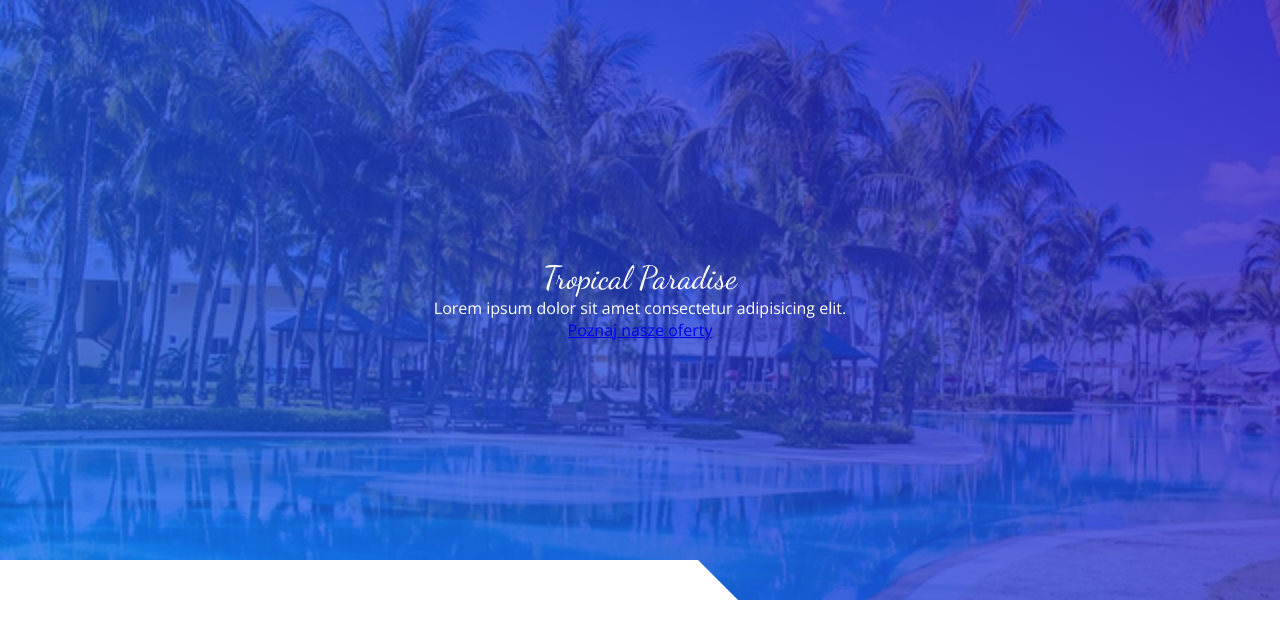
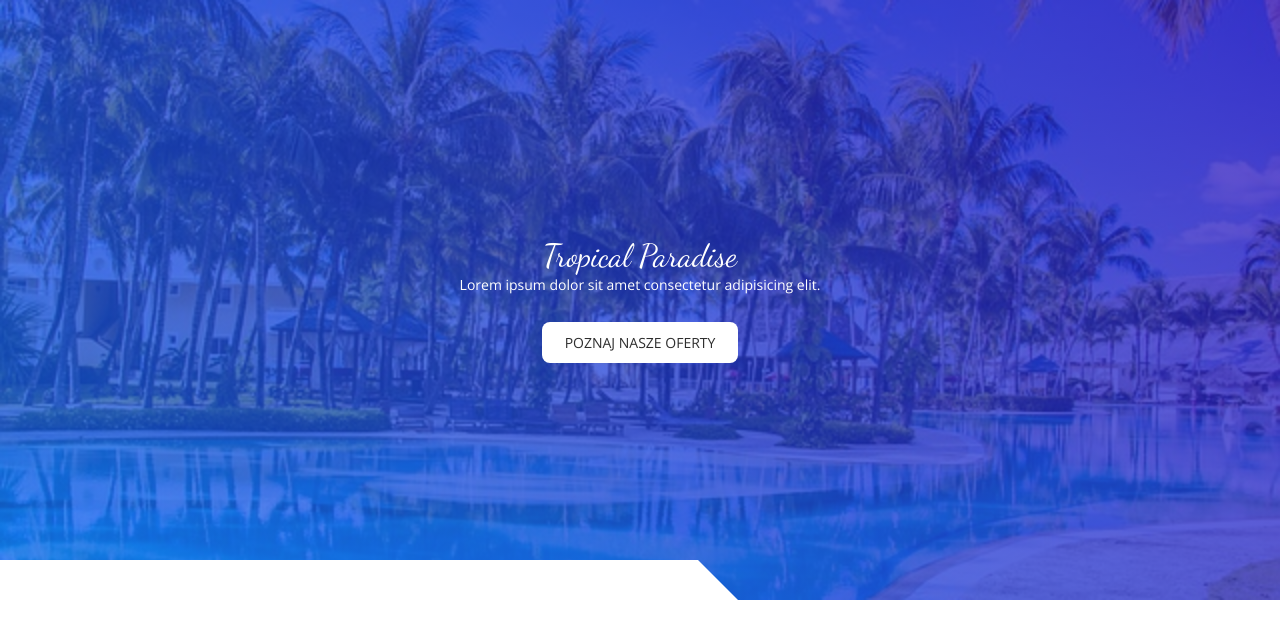
Before and after one commit to Seb989-ux/tropicalParadise, a plain HTML site: page index.html in a window 1280 px wide. Drawn offline with nearby package versions, Linux system fonts and the light colour scheme; files that its build step writes are made by us from their sources.

Commit message:
added btn styles

```diff
--- a/sass/main.scss
+++ b/sass/main.scss
@@ -93,6 +93,23 @@ body {
 	}
 
 	&__text {
-		font-size: 1, 4rem;
+		font-size: 1.4rem;
+	}
+
+	&__btn {
+		margin-top: 2em;
+		padding: 0.8em 1.6em;
+		font-size: 1.4rem;
+		background: $pure-white;
+		border: none;
+		border-radius: 8px;
+		color: $dark;
+		text-decoration: none;
+		text-transform: uppercase;
+		cursor: pointer;
+
+		&::before {
+			background-color: $light-white;
+		}
 	}
 }
```
